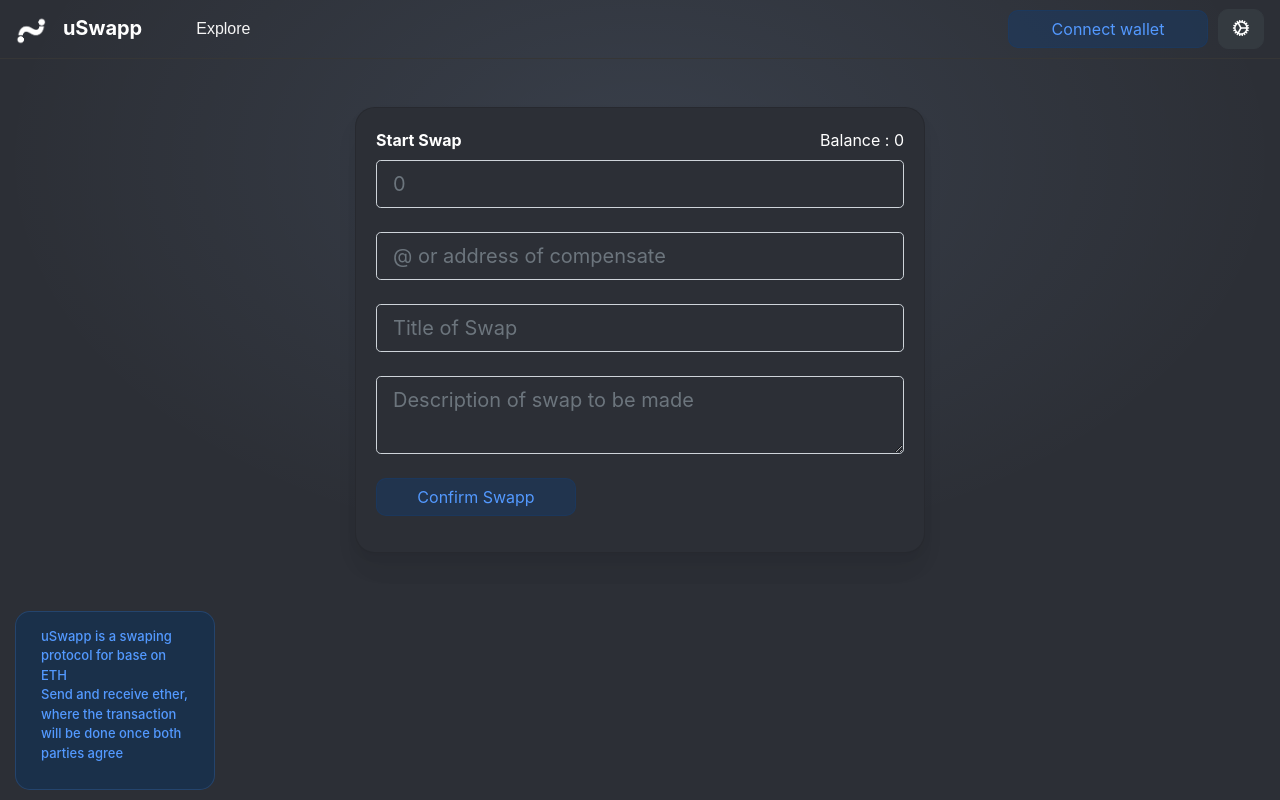
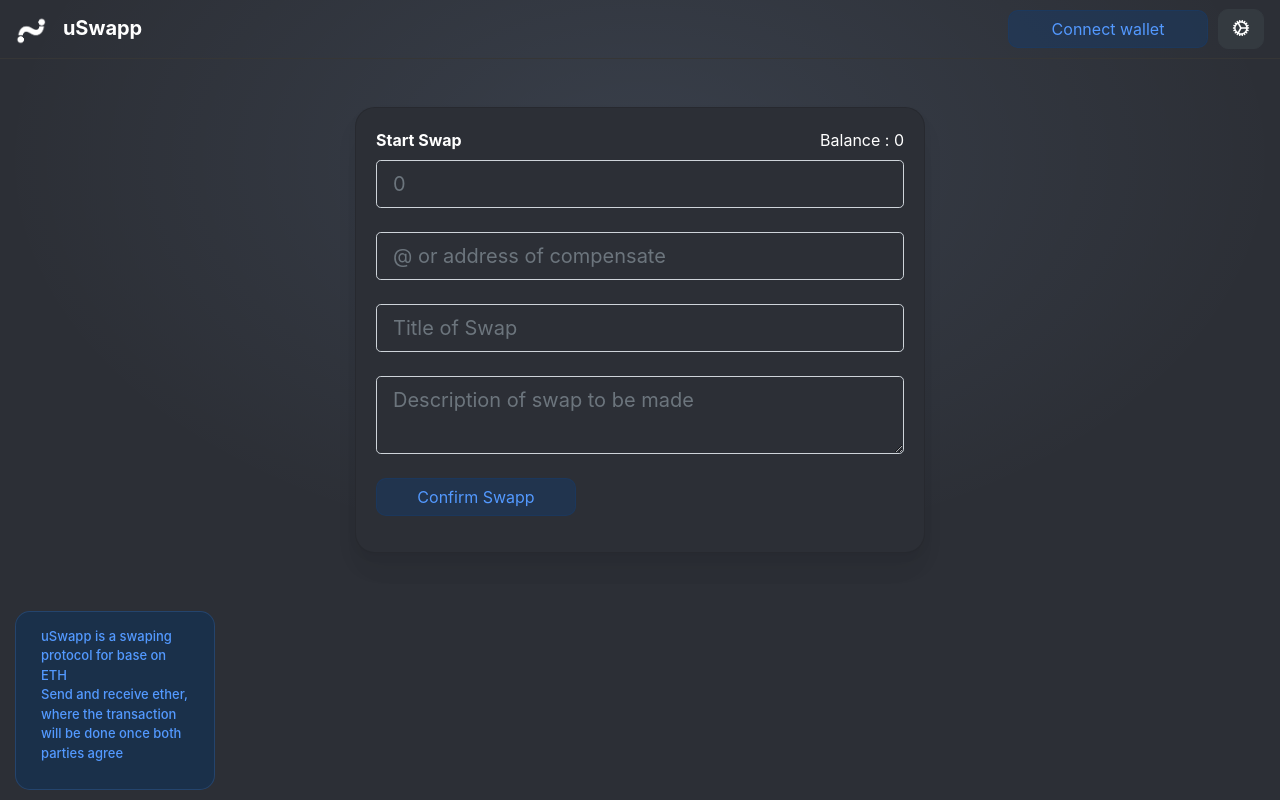
Before and after one commit to dvidd/uSwapp, a React (Create React App) app: page / in a window 1280 px wide. Built offline with nearby package versions, Linux system fonts and the light colour scheme.

Commit message:
Fix collapse not working

```diff
--- a/public/index.html
+++ b/public/index.html
@@ -28,6 +28,16 @@
     <title>uSwapp</title>
   </head>
   <body>
+    <script
+      src="https://code.jquery.com/jquery-3.5.1.slim.min.js"
+      integrity="sha384-DfXdz2htPH0lsSSs5nCTpuj/zy4C+OGpamoFVy38MVBnE+IbbVYUew+OrCXaRkfj"
+      crossorigin="anonymous"
+    ></script>
+    <script
+      src="https://cdn.jsdelivr.net/npm/bootstrap@4.5.3/dist/js/bootstrap.bundle.min.js"
+      integrity="sha384-ho+j7jyWK8fNQe+A12Hb8AhRq26LrZ/JpcUGGOn+Y7RsweNrtN/tE3MoK7ZeZDyx"
+      crossorigin="anonymous"
+    ></script>
     <noscript>You need to enable JavaScript to run this app.</noscript>
     <div id="root"></div>
     <!--
--- a/src/components/Navbar/Navbar.js
+++ b/src/components/Navbar/Navbar.js
@@ -16,25 +16,19 @@
         <button
           class="navbar-toggler"
           type="button"
-          data-target="#navbarSupportedContent"
-          aria-controls="navbarSupportedContent"
+          data-toggle="collapse"
+          data-target="#navbarNav"
+          aria-controls="navbarNav"
           aria-expanded="false"
           aria-label="Toggle navigation"
         >
           <span class="navbar-toggler-icon"></span>
         </button>
-
-        <div class="collapse navbar-collapse" id="navbarSupportedContent">
-          <ul class="navbar-nav mr-auto">
-            <li class="nav-item active">
-              <a class="nav-link" href="/explore">
-                Explore <span class="sr-only"></span>
-              </a>
-            </li>
-          </ul>
-          <div class="form-inline my-2 my-lg-0">
-            <div className="text-secondary">
-              <small id="account">{this.props.account}</small>
+        <div class="collapse navbar-collapse" id="navbarNav">
+          <ul class="navbar-nav mr-auto"></ul>
+          <div class="form-inline my-2 my-lg-0 ">
+            <div className="text-secondary mr-auto">
+              <small id="account ">{this.props.account}</small>
             </div>
             {this.props.account ? (
               <img
```
